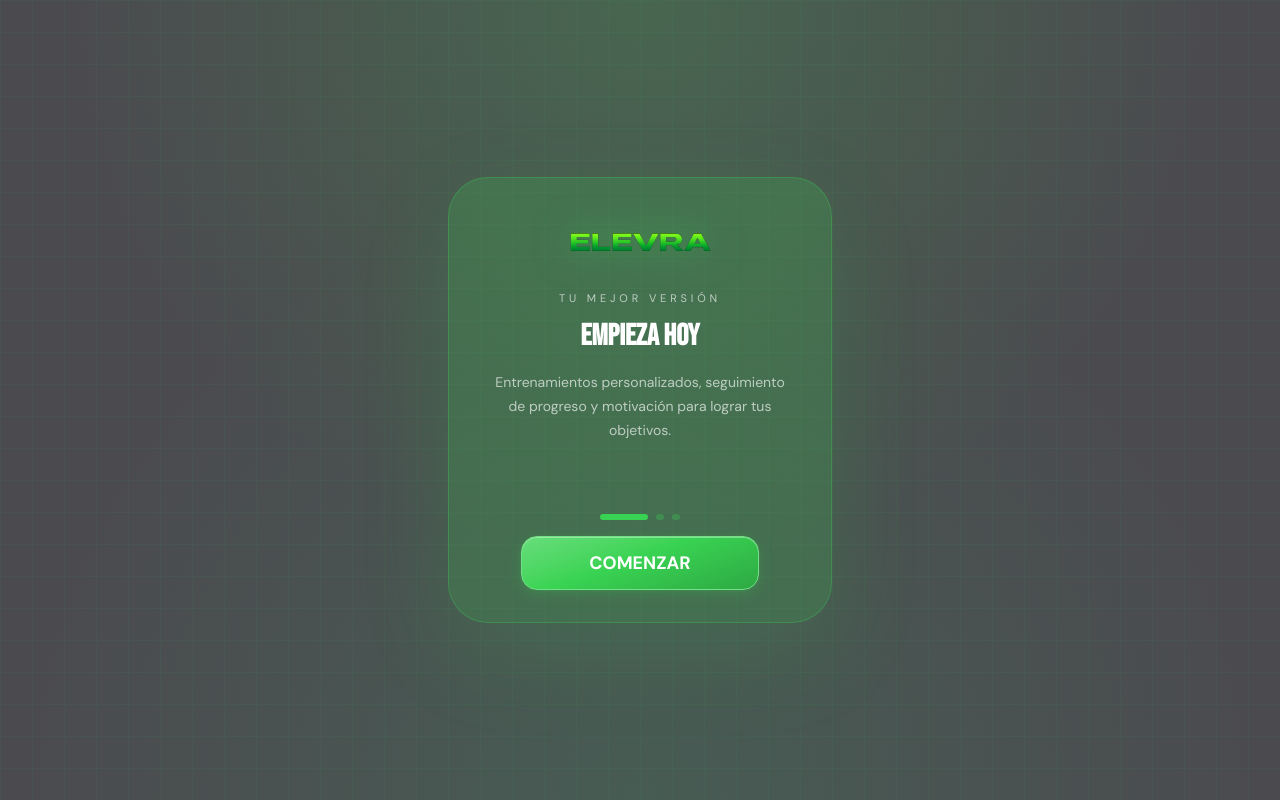
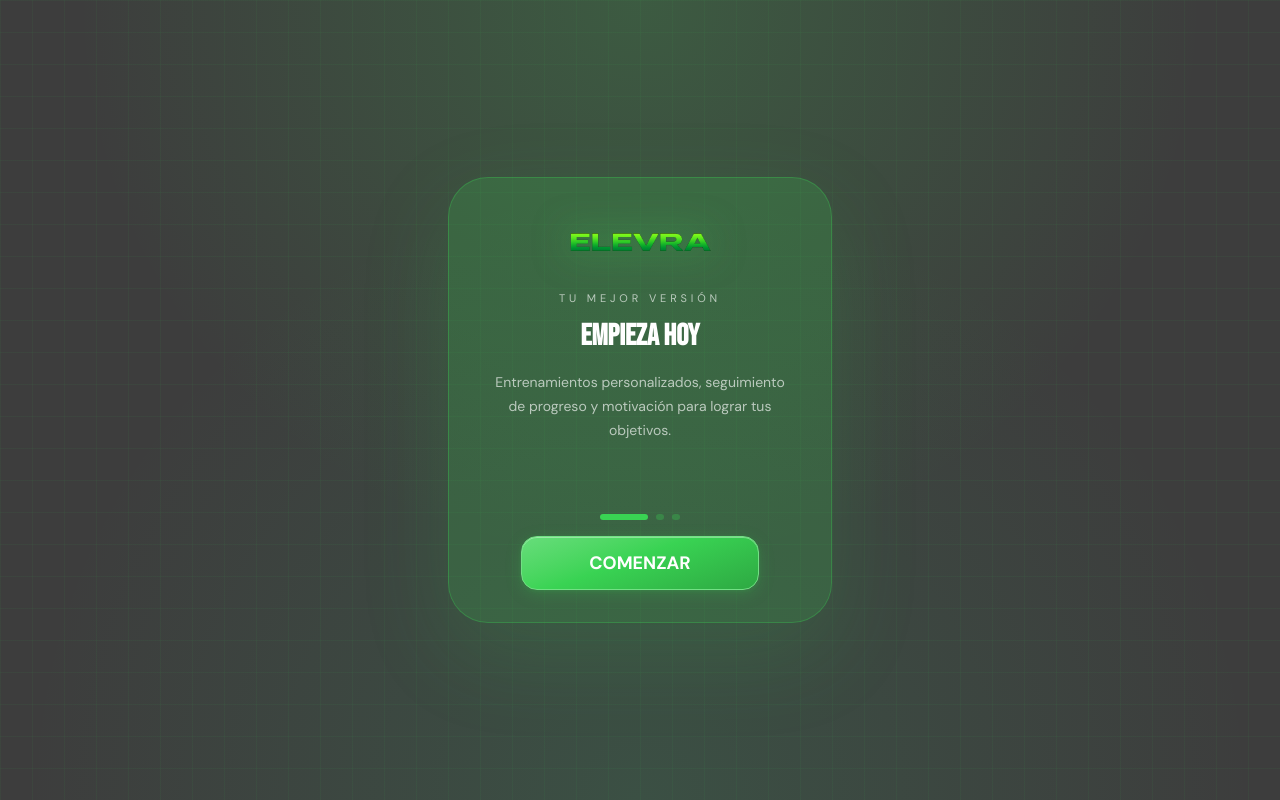
Before and after one commit to edinsonsuno-rgb/elevra, a React (Vite) app: page /login in a window 1280 px wide. Built offline with nearby package versions, Linux system fonts and the light colour scheme; no server answers.

Commit message:
color fondo

```diff
--- a/tailwind.config.ts
+++ b/tailwind.config.ts
@@ -8,7 +8,7 @@ export default {
         display: ['Bebas Neue', 'sans-serif'],
       },
       colors: {
-        'df-bg': '#4B4B4F',
+        'df-bg': '#3D3D3D',
         'df-card': '#161B22',
         'df-surface': '#21262D',
         'df-border': '#30363D',
```
